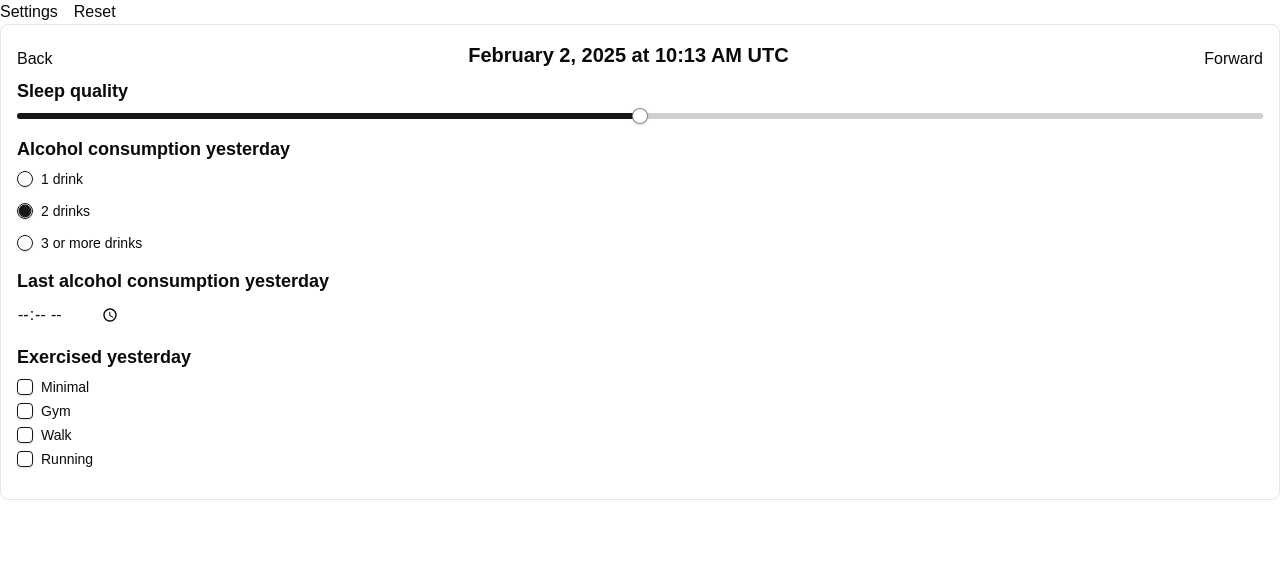
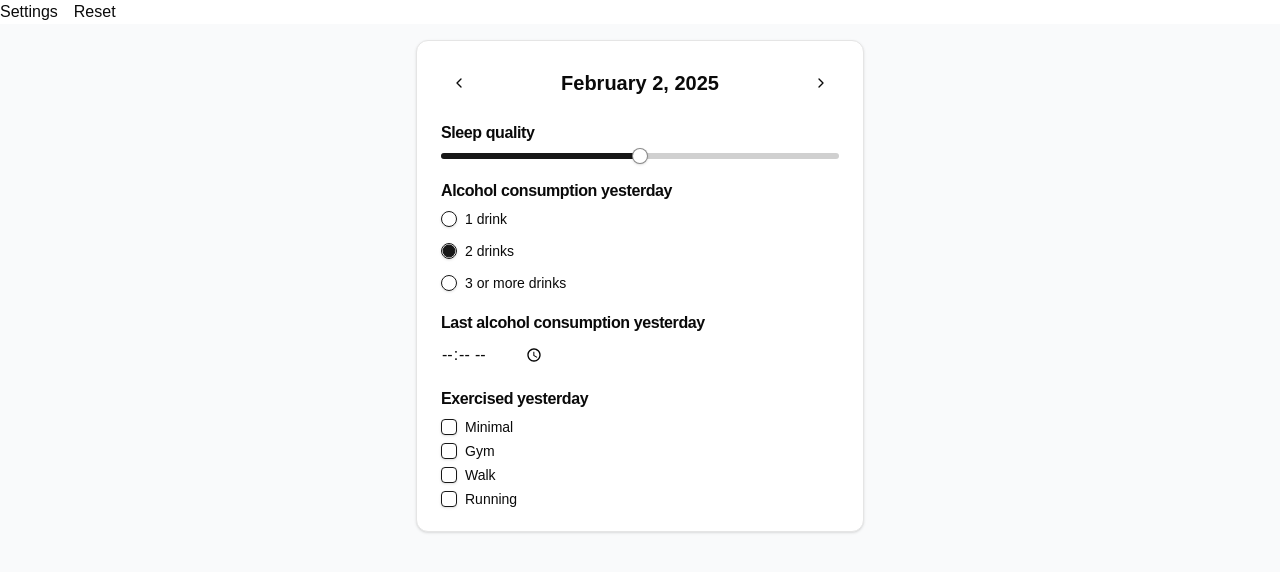
Before and after one commit to ThomasStock/tracker, a React (Vite) app: page / in a window 1280 px wide. Shown: the top 572 px of the page. Built offline with nearby package versions, Linux system fonts and the light colour scheme.

Commit message:
v0 styling

```diff
--- a/package.json
+++ b/package.json
@@ -14,6 +14,7 @@
     "@radix-ui/react-label": "^2.1.1",
     "@radix-ui/react-radio-group": "^1.2.2",
     "@radix-ui/react-slider": "^1.2.2",
+    "@radix-ui/react-slot": "^1.1.1",
     "@tailwindcss/postcss": "^4.0.3",
     "@tailwindcss/vite": "^4.0.2",
     "@types/luxon": "^3.4.2",
--- a/src/EntriesEditor/EntriesEditor.tsx
+++ b/src/EntriesEditor/EntriesEditor.tsx
@@ -8,6 +8,9 @@
 import { TimeEditor } from "./TimeEditor";
 import { useState } from "react";
 import { useSwipeable } from "react-swipeable";
+import { Button } from "@/components/ui/button";
+import { Card, CardContent, CardHeader, CardTitle } from "@/components/ui/card";
+import { ChevronLeft, ChevronRight } from "lucide-react";
 
 export const EntriesEditor = () => {
   const [entries, setEntries] = useAtom(entriesAtom);
@@ -38,20 +41,30 @@
   });
 
   return (
-    <div {...handlers}>
-      <div className="border p-4 rounded-lg">
-        <div className="flex flex-row justify-between">
-          <button onClick={goBack}>Back</button>
-          <h2 className="text-xl font-semibold mb-2">{selectedDate.toLocaleString(DateTime.DATETIME_FULL)}</h2>
-          <button onClick={goForward}>Forward</button>
+    <div {...handlers} className="min-h-screen bg-gray-50 p-4">
+      <Card className="mx-auto max-w-md">
+        <CardHeader className="space-y-4">
+          <div className="flex items-center justify-between space-x-4">
+            <Button variant="ghost" size="icon" onClick={goBack}>
+              <ChevronLeft className="h-5 w-5" />
+              <span className="sr-only">Previous day</span>
+            </Button>
+            <div className="text-center">
+              <div className="text-xl font-semibold">{selectedDate.toLocaleString(DateTime.DATE_FULL)}</div>
             </div>
+            <Button variant="ghost" size="icon" onClick={goForward}>
+              <ChevronRight className="h-5 w-5" />
+              <span className="sr-only">Next day</span>
+            </Button>
+          </div>
+        </CardHeader>
+        <CardContent className="space-y-6">
           {template.map((templateItem, index) => {
             const entry = entryValues.find((entry) => entry.id === templateItem.id);
             const ItemComponent = ItemComponentMap[templateItem.type.kind];
-          console.log("rendering", templateItem.title, templateItem.type.kind, entry);
             return (
-            <div key={templateItem.id} className="mb-4">
-              <h3 className="text-lg font-semibold mb-2">{templateItem.title}</h3>
+              <div key={templateItem.id} className="space-y-3">
+                <CardTitle>{templateItem.title}</CardTitle>
                 <ItemComponent
                   key={index}
                   templateItem={templateItem.type as never}
@@ -61,7 +74,8 @@
               </div>
             );
           })}
-      </div>
+        </CardContent>
+      </Card>
     </div>
   );
 };
--- /dev/null
+++ b/src/components/ui/button.tsx
@@ -0,0 +1,57 @@
+import * as React from "react"
+import { Slot } from "@radix-ui/react-slot"
+import { cva, type VariantProps } from "class-variance-authority"
+
+import { cn } from "@/lib/utils"
+
+const buttonVariants = cva(
+  "inline-flex items-center justify-center gap-2 whitespace-nowrap rounded-md text-sm font-medium transition-colors focus-visible:outline-none focus-visible:ring-1 focus-visible:ring-ring disabled:pointer-events-none disabled:opacity-50 [&_svg]:pointer-events-none [&_svg]:size-4 [&_svg]:shrink-0",
+  {
+    variants: {
+      variant: {
+        default:
+          "bg-primary text-primary-foreground shadow hover:bg-primary/90",
+        destructive:
+          "bg-destructive text-destructive-foreground shadow-sm hover:bg-destructive/90",
+        outline:
+          "border border-input bg-background shadow-sm hover:bg-accent hover:text-accent-foreground",
+        secondary:
+          "bg-secondary text-secondary-foreground shadow-sm hover:bg-secondary/80",
+        ghost: "hover:bg-accent hover:text-accent-foreground",
+        link: "text-primary underline-offset-4 hover:underline",
+      },
+      size: {
+        default: "h-9 px-4 py-2",
+        sm: "h-8 rounded-md px-3 text-xs",
+        lg: "h-10 rounded-md px-8",
+        icon: "h-9 w-9",
+      },
+    },
+    defaultVariants: {
+      variant: "default",
+      size: "default",
+    },
+  }
+)
+
+export interface ButtonProps
+  extends React.ButtonHTMLAttributes<HTMLButtonElement>,
+    VariantProps<typeof buttonVariants> {
+  asChild?: boolean
+}
+
+const Button = React.forwardRef<HTMLButtonElement, ButtonProps>(
+  ({ className, variant, size, asChild = false, ...props }, ref) => {
+    const Comp = asChild ? Slot : "button"
+    return (
+      <Comp
+        className={cn(buttonVariants({ variant, size, className }))}
+        ref={ref}
+        {...props}
+      />
+    )
+  }
+)
+Button.displayName = "Button"
+
+export { Button, buttonVariants }
--- /dev/null
+++ b/src/components/ui/card.tsx
@@ -0,0 +1,76 @@
+import * as React from "react"
+
+import { cn } from "@/lib/utils"
+
+const Card = React.forwardRef<
+  HTMLDivElement,
+  React.HTMLAttributes<HTMLDivElement>
+>(({ className, ...props }, ref) => (
+  <div
+    ref={ref}
+    className={cn(
+      "rounded-xl border bg-card text-card-foreground shadow",
+      className
+    )}
+    {...props}
+  />
+))
+Card.displayName = "Card"
+
+const CardHeader = React.forwardRef<
+  HTMLDivElement,
+  React.HTMLAttributes<HTMLDivElement>
+>(({ className, ...props }, ref) => (
+  <div
+    ref={ref}
+    className={cn("flex flex-col space-y-1.5 p-6", className)}
+    {...props}
+  />
+))
+CardHeader.displayName = "CardHeader"
+
+const CardTitle = React.forwardRef<
+  HTMLDivElement,
+  React.HTMLAttributes<HTMLDivElement>
+>(({ className, ...props }, ref) => (
+  <div
+    ref={ref}
+    className={cn("font-semibold leading-none tracking-tight", className)}
+    {...props}
+  />
+))
+CardTitle.displayName = "CardTitle"
+
+const CardDescription = React.forwardRef<
+  HTMLDivElement,
+  React.HTMLAttributes<HTMLDivElement>
+>(({ className, ...props }, ref) => (
+  <div
+    ref={ref}
+    className={cn("text-sm text-muted-foreground", className)}
+    {...props}
+  />
+))
+CardDescription.displayName = "CardDescription"
+
+const CardContent = React.forwardRef<
+  HTMLDivElement,
+  React.HTMLAttributes<HTMLDivElement>
+>(({ className, ...props }, ref) => (
+  <div ref={ref} className={cn("p-6 pt-0", className)} {...props} />
+))
+CardContent.displayName = "CardContent"
+
+const CardFooter = React.forwardRef<
+  HTMLDivElement,
+  React.HTMLAttributes<HTMLDivElement>
+>(({ className, ...props }, ref) => (
+  <div
+    ref={ref}
+    className={cn("flex items-center p-6 pt-0", className)}
+    {...props}
+  />
+))
+CardFooter.displayName = "CardFooter"
+
+export { Card, CardHeader, CardFooter, CardTitle, CardDescription, CardContent }
```
Also changed, not shown: public/sample.txt (added), 1 other file (tests, documents, lock files or other folders). Lines whose indentation alone changed are shown as unchanged.
